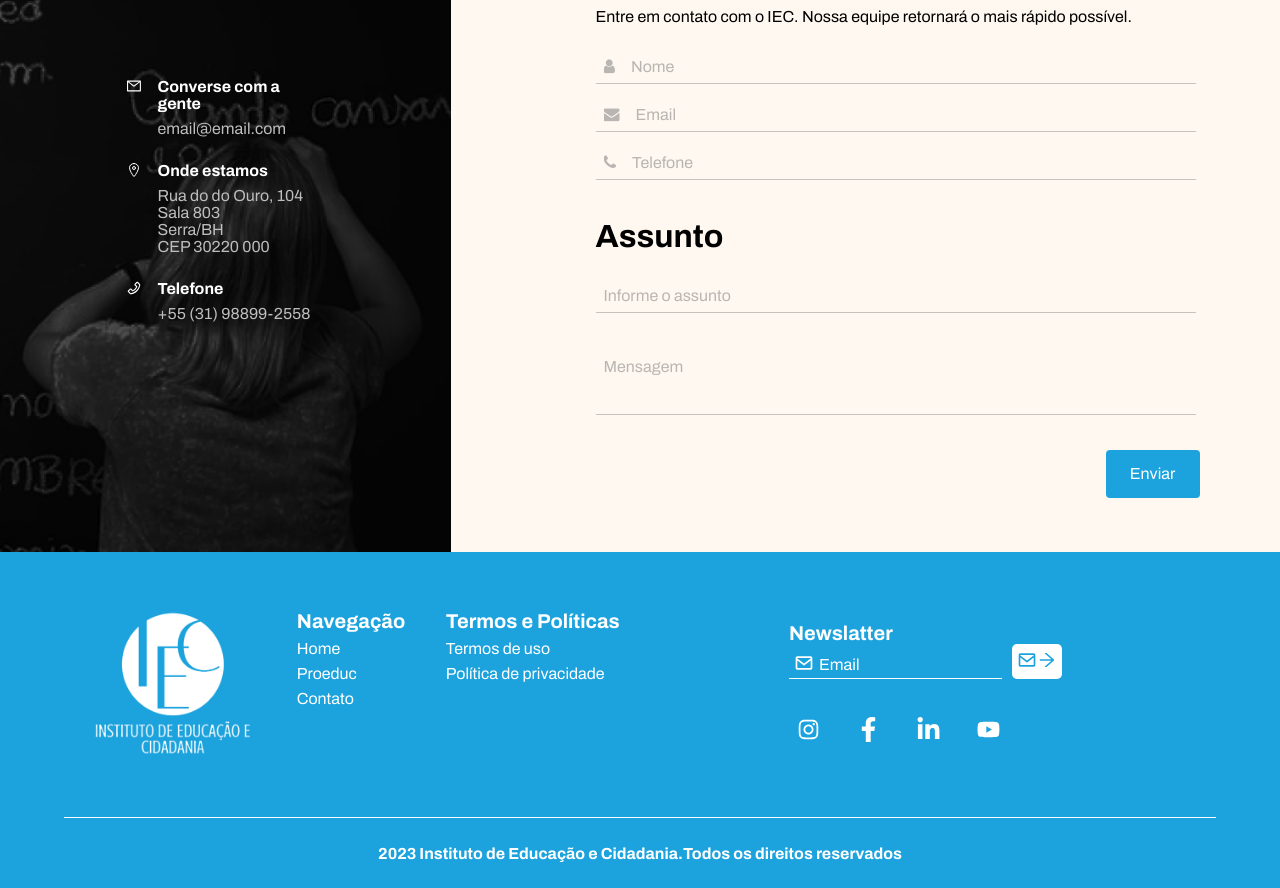
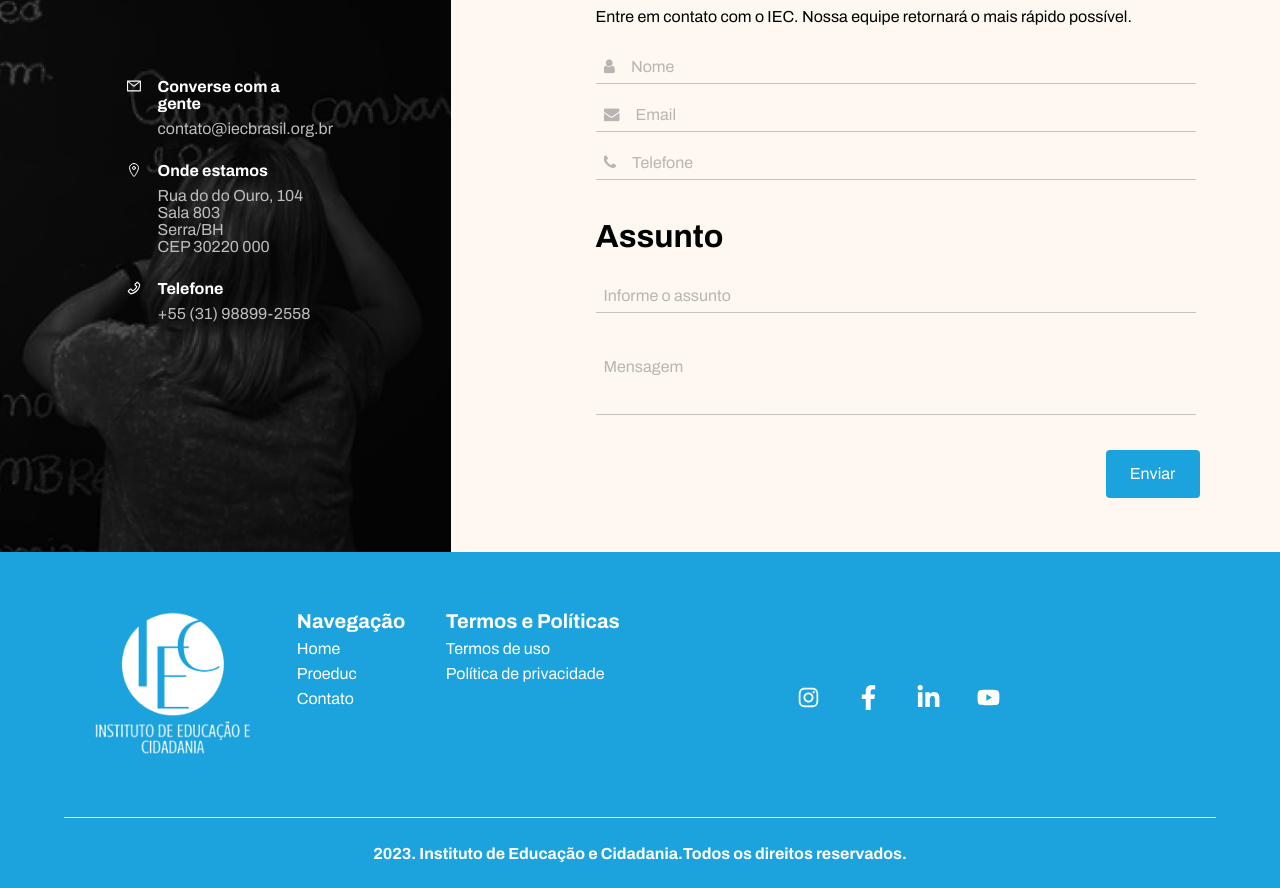
Before and after one commit to marcos-px/iec-brasil, a React (Vite) app: page /contato in a window 1280 px wide. Shown: the part 220-1108 px from the top of the page. Built offline with nearby package versions, Linux system fonts and the light colour scheme.

Commit message:
tempo: finalizando SPRINT 1

```diff
--- a/package.json
+++ b/package.json
@@ -3,6 +3,9 @@
   "private": true,
   "version": "0.0.0",
   "type": "module",
+  "homepage": "https://iecbrasil.org.br",
+
+
   "scripts": {
     "dev": "vite",
     "build": "tsc && vite build",
--- a/src/components/Footer/index.tsx
+++ b/src/components/Footer/index.tsx
@@ -48,38 +48,25 @@ function Footer() {
           </div>
         </div>
         <div className="ContainerContatoFooter">
-          <label>
-            Newslatter
-            <div>
-              <input type="text" placeholder="Email" />
-              <i>
-                <BiEnvelope />
-              </i>
-              <button>
-                <BiEnvelope />
-                <AiOutlineArrowRight />
-              </button>
-            </div>
-          </label>
           <div className="NavegacaoRedesSociais">
             <ul>
               <li>
-                <Link to={""}>
+                <Link target={"_blank"} to={"https://www.instagram.com/iecbrasil/"}>
                   <AiOutlineInstagram />
                 </Link>
               </li>
               <li>
-                <Link to={""}>
+                <Link target={"_blank"} to={"https://www.facebook.com/iecbrasil.org"}>
                   <FaFacebookF />
                 </Link>
               </li>
               <li>
-                <Link to={""}>
+                <Link target={"_blank"} to={"https://www.linkedin.com/company/iecbrasil/"}>
                   <FaLinkedinIn />
                 </Link>
               </li>
               <li>
-                <Link to={""}>
+                <Link target={"_blank"} to={"https://www.youtube.com/@iecbrasil7560"}>
                   <AiFillYoutube />
                 </Link>
               </li>
@@ -89,7 +76,7 @@ function Footer() {
       </InfoFooter>
       <div className="RodapeFooter">
         <p>
-          2023 Instituto de Educação e Cidadania.Todos os direitos reservados
+          2023. Instituto de Educação e Cidadania.Todos os direitos reservados.
         </p>
       </div>
     </FooterStyle>
--- a/src/pages/Home/Home.tsx
+++ b/src/pages/Home/Home.tsx
@@ -76,7 +76,7 @@ const Home = (props: HomeProps) => {
               <div className="video">
                 <iframe width = "560"
                 height = "315"
-                src = "https://www.youtube.com/watch?v=TBOM08UibT8"
+                src = "https://www.youtube.com/embed/Muy8Kf2vH3M"
                 title = "YouTube video player"
                 allow = "accelerometer; autoplay; clipboard-write; encrypted-media; gyroscope; picture-in-picture; web-share"
                 allowFullScreen >
--- a/src/pages/contact.tsx
+++ b/src/pages/contact.tsx
@@ -82,7 +82,7 @@ function Contact() {
                 <h4>Converse com a gente</h4>
               </div>
               <div>
-                <p>email@email.com</p>
+                <p>contato@iecbrasil.org.br</p>
               </div>
             </div>
             <div className="info-contact-control">
@@ -148,7 +148,7 @@ function Contact() {
               {errors?.email?.message as string}
             </span>
             <InputMask
-              mask={"(99) 9999-99999"}
+              mask={"(99) 99999-9999"}
               {...register("phoneNumber")}
               type="text"
               className="input"
--- a/src/pages/proeduc/Proeduc.style.ts
+++ b/src/pages/proeduc/Proeduc.style.ts
@@ -89,6 +89,8 @@ export const ThirdSection = styled.section`
 export const ObjectiveTitles = styled.div`
   display: flex;
   margin-top: 53px;
+  margin-left: -%;
+  align-items: center;
 `;
 
 export const ObjectiveTitle = styled.div<ObjectiveTitleProps>`
@@ -111,7 +113,15 @@ export const ObjectiveTitle = styled.div<ObjectiveTitleProps>`
     margin-top: 17px;
   }
 `
+export const ObjectiveContainer = styled.div`
 
+  display: flex;
+  align-items: center;
+  justify-content: center;
+  max-width:95%;
+  margin-bottom: 100px;
+  margin:auto;
+`
 export const Container = styled.div`
   display: flex;
   justify-content: center;
--- a/src/pages/proeduc/Proeduc.tsx
+++ b/src/pages/proeduc/Proeduc.tsx
@@ -1,6 +1,6 @@
 import { Project } from "../../components/project/Project";
 import { Header } from "../../components/Header";
-import { Container, Div, FirstSection, ObjectiveTitle, ObjectiveTitles, ProjectContainer, SecondSection, ThirdSection } from "./Proeduc.style";
+import { Container, Div, FirstSection, ObjectiveTitle, ObjectiveTitles, ProjectContainer, ObjectiveContainer, SecondSection, ThirdSection } from "./Proeduc.style";
 import GeralImage from '../../assets/GeralImage.jpg'
 import EstudantesImage from '../../assets/EstudantesImage.jpg'
 import EducadoresImage from '../../assets/EducadoresImage.jpg'
@@ -28,7 +28,18 @@ export default function Proeduc({ color }:Props) {
       </Div>
       <FirstSection>
         <div>
-        <iframe style={{ border: '1px solid #000000' }} width="1002px" height="602px" src="https://www.youtube.com/embed/jctJlqkfJXQ" title="YouTube video player" allow="accelerometer; autoplay; clipboard-write; encrypted-media; gyroscope; picture-in-picture; web-share" allowFullScreen></iframe>
+        <iframe style = {
+          {
+            border: '1px solid #000000'
+          }
+        }
+        width = "1002px"
+        height = "602px"
+        src = "https://www.youtube.com/embed/Muy8Kf2vH3M"
+        title = "YouTube video player"
+        allow = "accelerometer; autoplay; clipboard-write; encrypted-media; gyroscope; picture-in-picture; web-share"
+        allowFullScreen >
+        </iframe>
           <p>
             O PROEDUC é um programa inédito no Brasil, que trabalha a individualidade de cada estudante e promove a educação com base no reforço positivo.
             <br/> <br />
@@ -59,6 +70,7 @@ export default function Proeduc({ color }:Props) {
         </ProjectContainer>
         </section>
       </SecondSection>
+      <ObjectiveContainer>
       <ThirdSection>
         <h2>objetivos</h2>
         <ObjectiveTitles>
@@ -106,6 +118,7 @@ export default function Proeduc({ color }:Props) {
           </div>
         </Container>
       </ThirdSection>
+      </ObjectiveContainer>
       <Footer />
     </>
   )
--- a/tsconfig.json
+++ b/tsconfig.json
@@ -14,7 +14,9 @@
     "resolveJsonModule": true,
     "isolatedModules": true,
     "noEmit": true,
-    "jsx": "react-jsx"
+    "jsx": "react-jsx",
+    "rootDir": "./src",
+    "outDir": "./build",
   },
   "include": ["src"],
   "references": [{ "path": "./tsconfig.node.json" }]
```
Also changed, not shown: vite.config.ts.timestamp-1679003239368.mjs (added, +10 -0 lines).
